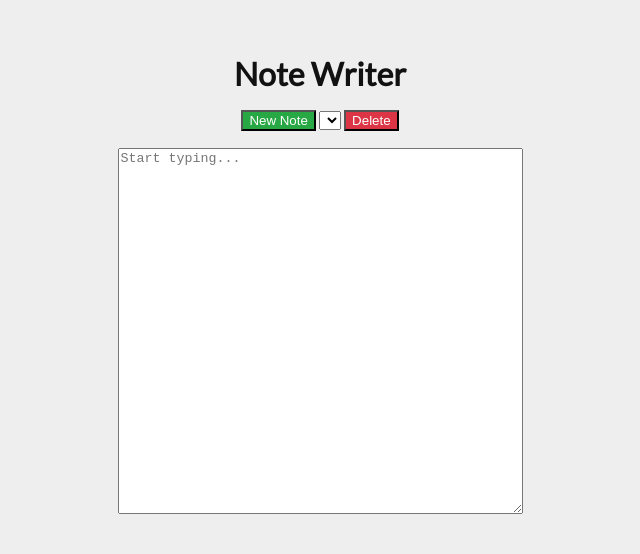
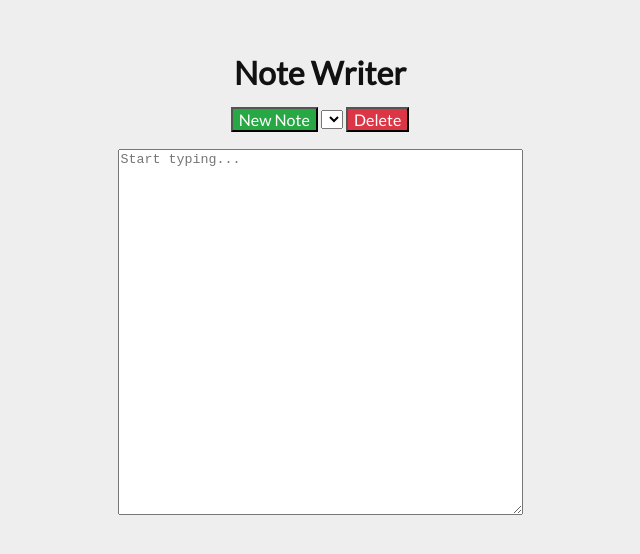
Before and after one commit to saidaibrg/charta.js, a website: page src/index.html in a window 1280 px wide. Shown: the part 118-672 px from the top of the page, without its empty margins (320-960 px from the left). Drawn offline with Linux system fonts and the light colour scheme.

Commit message:
buttons font,size

```diff
--- a/src/style.css
+++ b/src/style.css
@@ -7,7 +7,26 @@ body {
     font-size: 1rem;
     font-weight: 400;
     line-height: 1.5;
+    display: flex;
+    align-items: center;
+    justify-content: center;
+    min-height: 100vh;
+
 }
+
+button {
+    position: relative;
+    display: inline-block;
+    cursor: pointer;
+    outline: none;
+    border: 0.5;
+    vertical-align: middle;
+    text-decoration: none;
+    background: transparent;
+    padding: 2;
+    font-size: inherit;
+    font-family: inherit;
+  }
 
 textarea {
     outline: none; /* Removes the blue glow*/
```
